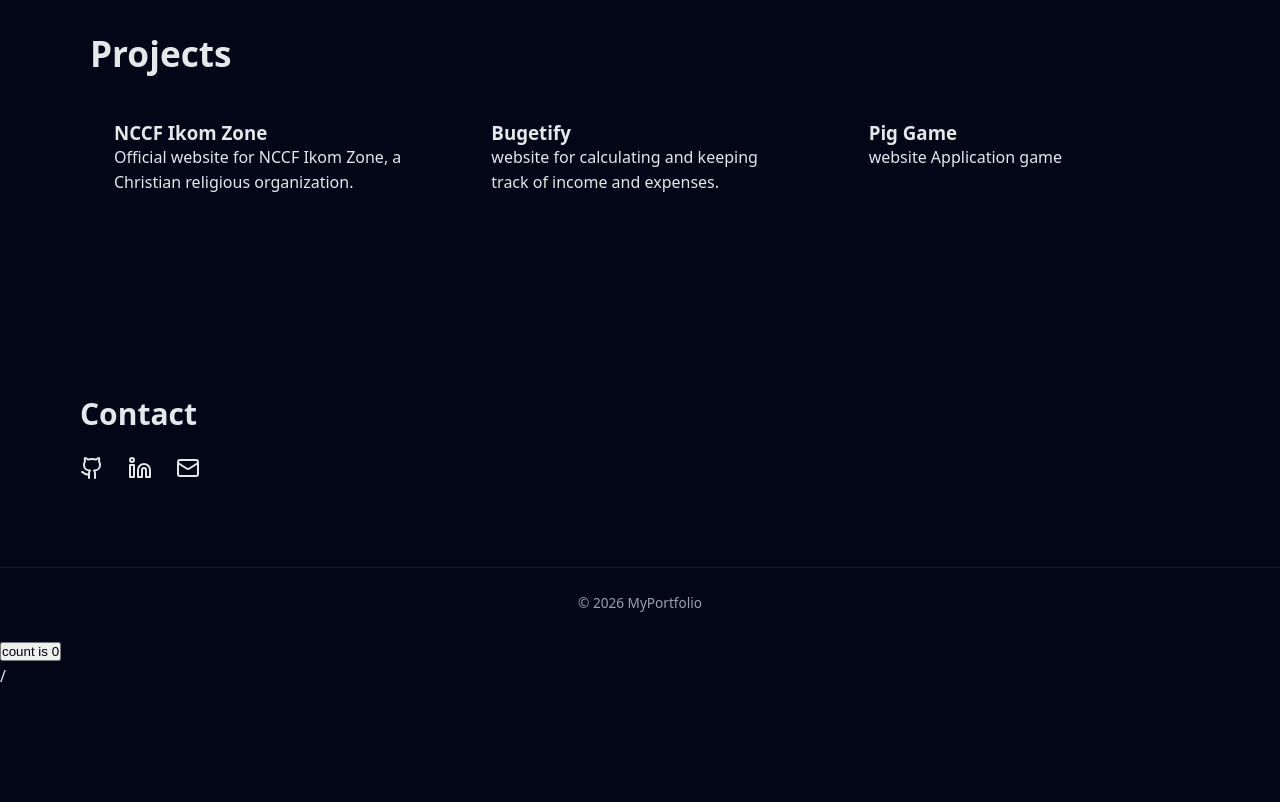
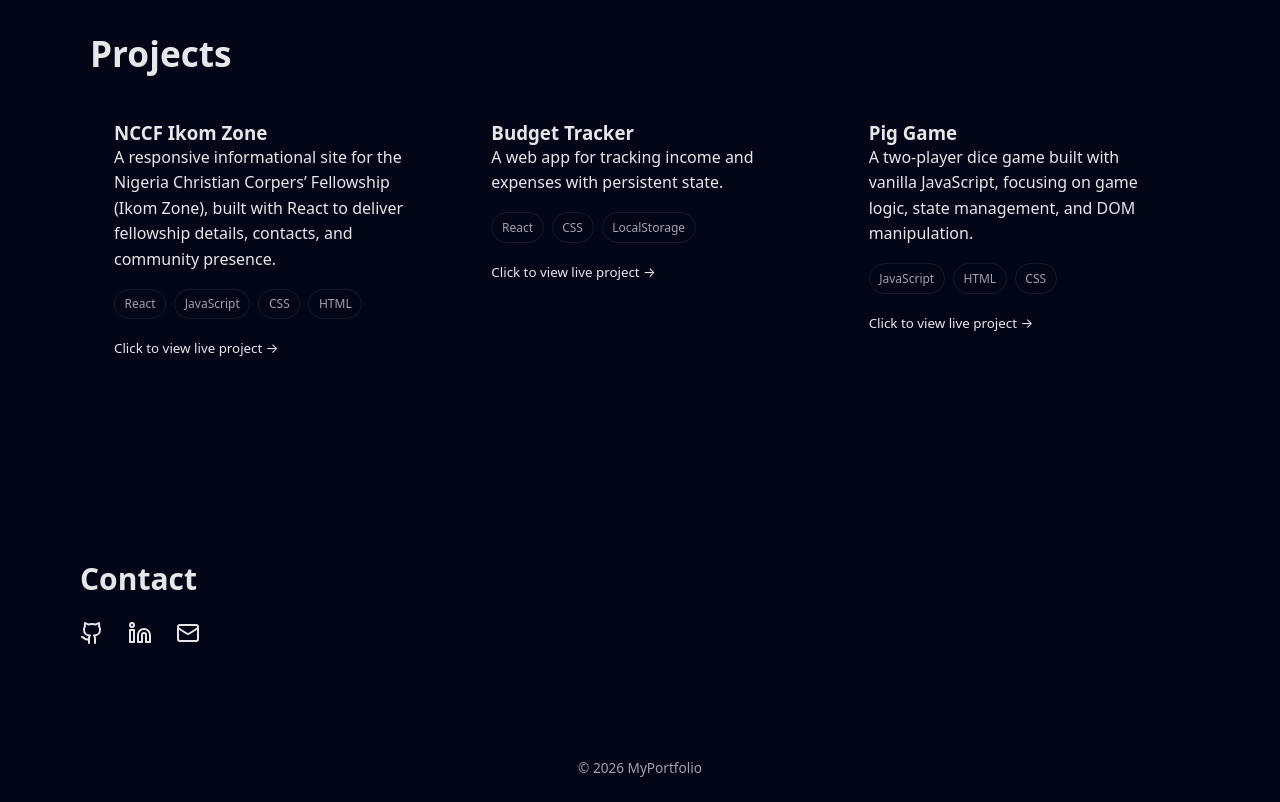
Before and after one commit to feranmi-idowu/My-Portfolio, a React (Vite) app: page / in a window 1280 px wide. Shown: the part 1140-1942 px from the top of the page. Before the commit the page ends 1829 px from the top, so only its background shows below. Built offline with nearby package versions, Linux system fonts and the light colour scheme.

Commit message:
second commit

```diff
--- a/src/App.jsx
+++ b/src/App.jsx
@@ -17,11 +17,6 @@ function App() {
       <Projects />
       <Contact />
       <Footer />
-      <div className="card">
-        <button onClick={() => setCount((count) => count + 1)}>
-          count is {count}
-        </button>
-      </div>/
     </>
   )
 }
--- a/src/components/project.jsx
+++ b/src/components/project.jsx
@@ -5,20 +5,24 @@ function Projects() {
     {
       id: 1,
       title: "NCCF Ikom Zone",
-      description: "Official website for NCCF Ikom Zone, a Christian religious organization.",
-      link: "https://nccf-ikom-zone.vercel.app/",
+      description: "A responsive informational site for the Nigeria Christian Corpers’ Fellowship (Ikom Zone), built with React to deliver fellowship details, contacts, and community presence.",
+      stack: ["React", "JavaScript", "CSS", "HTML"],
+      live: "https://nccf-ikom-zone.vercel.app/",
     },
     {
-      id: 2,
-      title: "Bugetify",
-      description: "website for calculating and keeping track of income and expenses.",
-      link: "https://budgety-alpha.vercel.app/",
-    },
+    key: 2,
+    title: "Budget Tracker",
+    description: "A web app for tracking income and expenses with persistent state.",
+    stack: ["React", "CSS", "LocalStorage"],
+    live: "https://budgety-alpha.vercel.app/",
+    github: "https://github.com/feranmi-idowu/budgety",
+  },
     {
       id: 3,
       title: "Pig Game",
-      description: "website Application game",
-      link: "https://pigggame.vercel.app/",
+      description: "A two-player dice game built with vanilla JavaScript, focusing on game logic, state management, and DOM manipulation.",
+      stack: ["JavaScript", "HTML", "CSS"],
+      live: "https://pigggame.vercel.app/",
     },
   ];
 
@@ -39,6 +43,13 @@ function Projects() {
             >
               <h3>{project.title}</h3>
               <p>{project.description}</p>
+              <div className="stack">
+                {project.stack.map((tech) => (
+                  <span key={tech}>{tech}</span>
+                ))}
+              </div>
+
+              <small>Click to view live project →</small>
             </motion.a>
           ))}
         </div>
--- a/src/index.css
+++ b/src/index.css
@@ -232,6 +232,20 @@ h2 {
   border: 2px #a5b4fc;
   border-radius: 1rem;
 }
+.stack {
+  display: flex;
+  flex-wrap: wrap;
+  gap: 0.5rem;
+  margin: 1rem 0;
+}
+
+.stack span {
+  font-size: 0.75rem;
+  padding: 0.3rem 0.6rem;
+  border: 1px solid var(--border);
+  border-radius: 999px;
+  color: var(--muted);
+}
 
 
 /* CONTACT SECTION */
@@ -269,13 +283,13 @@ h2 {
 }
 
 
-footer {
+/*footer {
   text-align: center;
   padding: 2rem 1rem;
   font-size: 0.85rem;
   color: var(--muted);
   border-top: 1px solid var(--border);
-}
+}*/
 
 footer {
   text-align: center;
```
